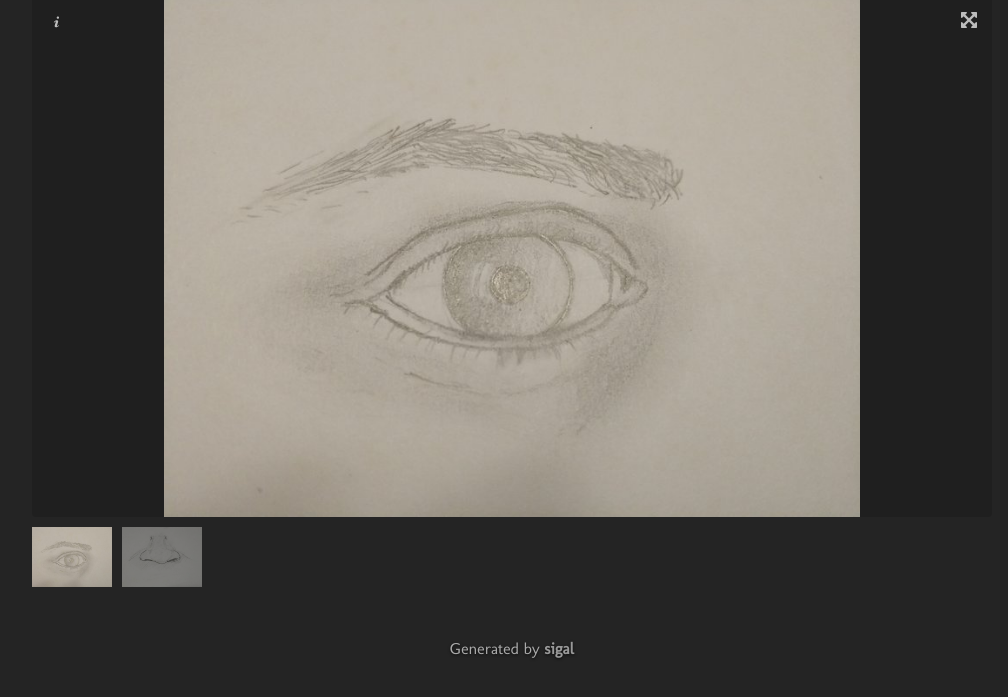
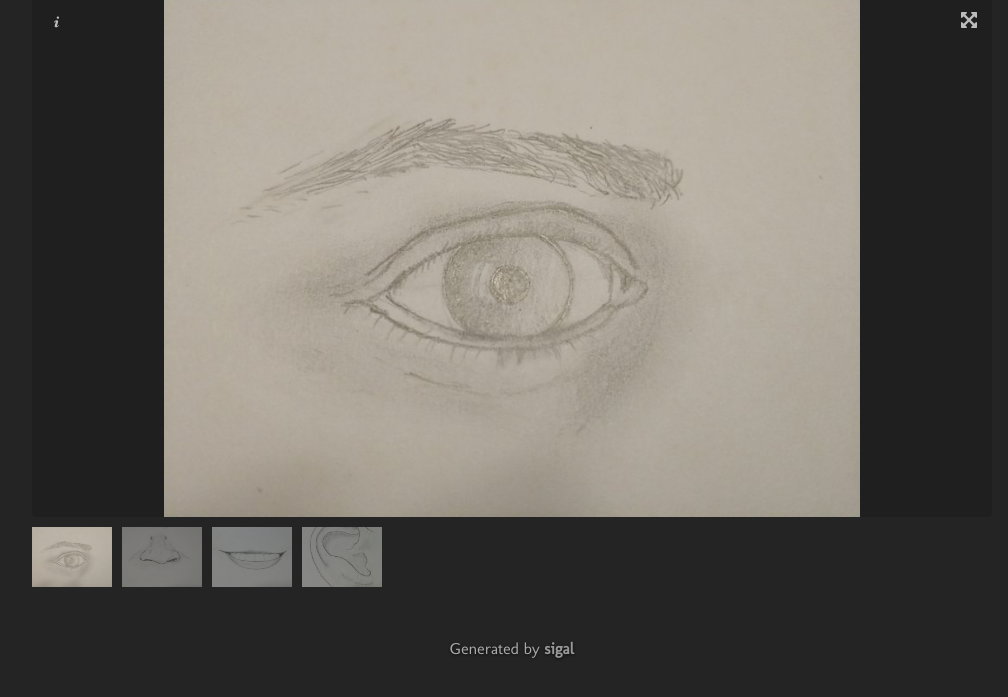
Before and after one commit to imperitus/imperitus.github.io, a plain HTML site: page bucket/index.html in a window 1280 px wide. Shown: the part 103-800 px from the top of the page, without its empty margins (128-1136 px from the left). Drawn offline with nearby package versions, Linux system fonts and the light colour scheme.

Commit message:
added mouth and ear

```diff
--- a/bucket/index.html
+++ b/bucket/index.html
@@ -47,6 +47,18 @@ ISO: 400, Focal: 4.0, Exposure: 1/50, Fstop: 1.8                <br>Date: Quarta
 "
  />
               </a>
+              <a href="20171004_214745_mouth.jpg">
+                <img src="thumbnails/20171004_214745_mouth.jpg" alt="20171004_214745_mouth.jpg"
+                    data-title="20171004_214745_mouth.jpg"
+                    data-description=""
+ />
+              </a>
+              <a href="20171004_224522_ear.jpg">
+                <img src="thumbnails/20171004_224522_ear.jpg" alt="20171004_224522_ear.jpg"
+                    data-title="20171004_224522_ear.jpg"
+                    data-description=""
+ />
+              </a>
         </div>
 
 
```
Also changed, not shown: index.html (+1 -1 lines), bucket/20171004_214745_mouth.jpg (added), bucket/20171004_224522_ear.jpg (added), bucket/thumbnails/20171004_214745_mouth.jpg (added), bucket/thumbnails/20171004_224522_ear.jpg (added).
